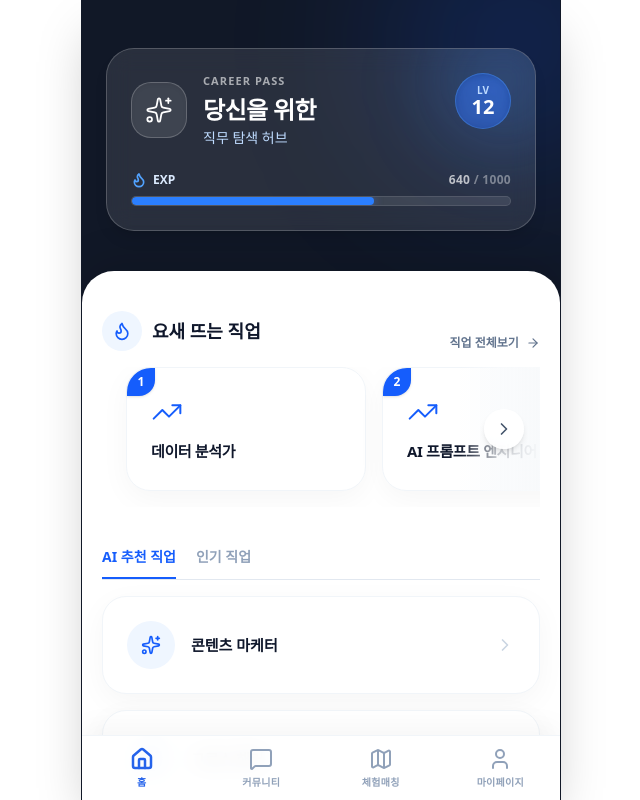
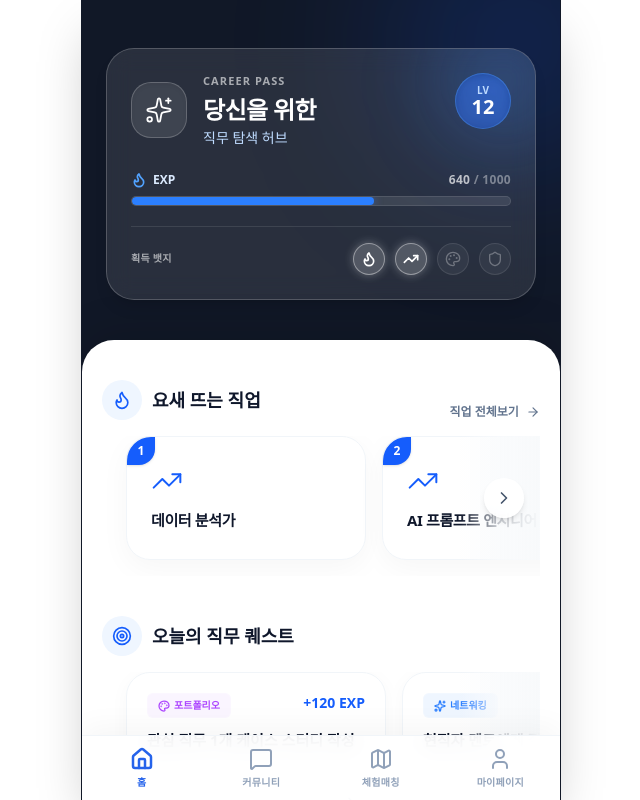
Before and after one commit to dami9133/catchup, a Next.js app: page /dashboard in a window 1280 px wide. Shown: the whole page, without its empty margins (319-959 px from the left). Built offline with nearby package versions, Linux system fonts and the light colour scheme.

Commit message:
[Auto] Feat: Add Badges and Today's Quests to Dashboard

```diff
--- a/src/app/dashboard/page.tsx
+++ b/src/app/dashboard/page.tsx
@@ -1,7 +1,7 @@
 'use client';
 
 import { useState, useEffect, useRef } from 'react';
-import { Flame, TrendingUp, Sparkles, Video, Lock, Unlock, Map as MapIcon, Gem, ChevronRight, ChevronLeft, ChevronDown, PlayCircle, Building2, Clock, Link as LinkIcon, X, ArrowRight } from 'lucide-react';
+import { Flame, TrendingUp, Sparkles, Video, Lock, Unlock, Map as MapIcon, Gem, ChevronRight, ChevronLeft, ChevronDown, PlayCircle, Building2, Clock, Link as LinkIcon, X, ArrowRight, Palette, Shield, CheckCircle, Target, Award } from 'lucide-react';
 import Link from 'next/link';
 
 type JobCategory = 'recommended' | 'popular';
@@ -19,11 +19,14 @@ export default function DashboardPage() {
 
   const scrollRefJobs = useRef<HTMLDivElement>(null);
   const scrollRefVlogs = useRef<HTMLDivElement>(null);
+  const scrollRefQuests = useRef<HTMLDivElement>(null);
 
   const [canScrollLeftJobs, setCanScrollLeftJobs] = useState(false);
   const [canScrollRightJobs, setCanScrollRightJobs] = useState(true);
   const [canScrollLeftVlogs, setCanScrollLeftVlogs] = useState(false);
   const [canScrollRightVlogs, setCanScrollRightVlogs] = useState(true);
+  const [canScrollLeftQuests, setCanScrollLeftQuests] = useState(false);
+  const [canScrollRightQuests, setCanScrollRightQuests] = useState(true);
 
   const handleScroll = (e: React.UIEvent<HTMLDivElement>, setLeft: Function, setRight: Function) => {
     const { scrollLeft, scrollWidth, clientWidth } = e.currentTarget;
@@ -102,7 +105,15 @@ export default function DashboardPage() {
 
   const fallbackJob = { title: '상세 정보', tasks: '다양한 실무 경험', certs: '관련 포트폴리오', companies: '유망 스타트업', satisfaction: '4.0', salary: '회사 내규에 따름' };
   const getJobInfo = (jobName: string) => JOB_INFO[jobName] || { ...fallbackJob, title: jobName };
-  const TRENDING_JOBS = ['데이터 분석가', 'AI 프롬프트 엔지니어', '그로스 해커'];
+  const TRENDING_JOBS = ['데이터 분석가', 'AI 프롬프트 엔지니어', '그로스 해커', '콘텐츠 마케터', 'UX/UI 디자이너'];
+
+  const TODAY_QUESTS = [
+    { id: 1, title: '관심 직무 1개 케이스 스터디 작성', category: '포트폴리오', exp: 120, icon: Palette, color: 'text-purple-500', bg: 'bg-purple-50' },
+    { id: 2, title: '현직자 멘토에게 질문 남기기', category: '네트워킹', exp: 80, icon: Sparkles, color: 'text-blue-500', bg: 'bg-blue-50' },
+    { id: 3, title: '직무 관련 아티클 3개 읽기', category: '지식 습득', exp: 50, icon: Target, color: 'text-emerald-500', bg: 'bg-emerald-50' },
+    { id: 4, title: '이력서 초안 작성 후 AI 피드백 받기', category: '이력서 점검', exp: 200, icon: CheckCircle, color: 'text-red-500', bg: 'bg-red-50' },
+  ];
+
   const recommendedJobs = userPersona?.jobs || ['콘텐츠 마케터', '그로스 해커'];
 
   // 추천 직무 2개 추출 (부족하면 기본값 매핑)
@@ -140,7 +151,7 @@ export default function DashboardPage() {
             </div>
           </div>
 
-          <div className="relative z-10">
+          <div className="relative z-10 mb-5">
             <div className="flex justify-between items-end mb-2">
               <div className="flex items-center gap-1.5">
                 <Flame className="w-4 h-4 text-blue-400" strokeWidth={2.5} />
@@ -150,6 +161,27 @@ export default function DashboardPage() {
             </div>
             <div className="h-2.5 w-full bg-white/10 rounded-full overflow-hidden border border-white/10">
               <div className="h-full bg-blue-500 w-[64%] rounded-full shadow-[0_0_10px_rgba(59,130,246,0.5)]"></div>
+            </div>
+          </div>
+
+          {/* 획득 뱃지 */}
+          <div className="relative z-10 border-t border-white/10 pt-4 flex items-center justify-between">
+            <span className="text-white/60 text-[10px] font-extrabold tracking-wide">획득 뱃지</span>
+            <div className="flex gap-2.5">
+              {/* 활성화된 뱃지 */}
+              <div className="w-8 h-8 rounded-full bg-white/20 border border-white/40 flex items-center justify-center shadow-[0_0_10px_rgba(255,255,255,0.3)]">
+                <Flame className="w-4 h-4 text-white" strokeWidth={2.5} />
+              </div>
+              <div className="w-8 h-8 rounded-full bg-white/20 border border-white/40 flex items-center justify-center shadow-[0_0_10px_rgba(255,255,255,0.3)]">
+                <TrendingUp className="w-4 h-4 text-white" strokeWidth={2.5} />
+              </div>
+              {/* 비활성화된 뱃지 */}
+              <div className="w-8 h-8 rounded-full bg-white/5 border border-white/10 flex items-center justify-center">
+                <Palette className="w-4 h-4 text-white/30" strokeWidth={2} />
+              </div>
+              <div className="w-8 h-8 rounded-full bg-white/5 border border-white/10 flex items-center justify-center">
+                <Shield className="w-4 h-4 text-white/30" strokeWidth={2} />
+              </div>
             </div>
           </div>
         </div>
@@ -208,6 +240,74 @@ export default function DashboardPage() {
             <div className={`absolute right-0 top-0 bottom-4 w-20 bg-gradient-to-l from-slate-50 via-slate-50/80 to-transparent flex items-center justify-end pointer-events-none z-10 transition-opacity ${canScrollRightJobs ? 'opacity-100' : 'opacity-0'}`}>
               <button
                 onClick={(e) => scrollRight(scrollRefJobs, e)}
+                className="w-10 h-10 bg-white/90 backdrop-blur-sm shadow-md rounded-full flex items-center justify-center text-slate-600 pointer-events-auto mr-4 hover:text-blue-600 transition-colors"
+              >
+                <ChevronRight className="w-5 h-5" />
+              </button>
+            </div>
+          </div>
+        </section>
+
+        {/* 1.5. 오늘의 직무 퀘스트 (가로 스크롤) */}
+        <section className="px-5">
+          <div className="flex justify-between items-end mb-4">
+            <h2 className="text-slate-900 font-extrabold text-lg flex items-center gap-2.5">
+              <div className="w-10 h-10 rounded-full bg-blue-50 text-blue-600 flex items-center justify-center">
+                <Target className="w-5 h-5" strokeWidth={2} />
+              </div>
+              오늘의 직무 퀘스트
+            </h2>
+          </div>
+
+          <div className="relative group">
+            <div
+              className="flex gap-4 overflow-x-auto pb-4 hide-scrollbar snap-x px-6"
+              ref={scrollRefQuests}
+              onScroll={(e) => handleScroll(e, setCanScrollLeftQuests, setCanScrollRightQuests)}
+            >
+              {TODAY_QUESTS.map((quest) => {
+                const QuestIcon = quest.icon;
+                return (
+                  <div
+                    key={quest.id}
+                    className="bg-white hover:border-slate-300 border border-slate-100 transition-colors rounded-[24px] p-5 w-[75%] max-w-[260px] snap-center flex-shrink-0 cursor-pointer relative shadow-[0_4px_20px_rgb(0,0,0,0.03)] flex flex-col justify-between active:scale-[0.98]"
+                  >
+                    <div>
+                      <div className="flex justify-between items-start mb-3">
+                        <span className={`px-2.5 py-1 ${quest.bg} ${quest.color} text-[10px] font-extrabold rounded-md border border-white/20 flex items-center gap-1`}>
+                          <QuestIcon className="w-3 h-3" strokeWidth={2.5} />
+                          {quest.category}
+                        </span>
+                        <span className="text-blue-600 font-black text-sm">+{quest.exp} EXP</span>
+                      </div>
+                      <h3 className="text-slate-900 font-extrabold text-[15px] leading-snug break-keep">{quest.title}</h3>
+                    </div>
+                    <div className="mt-4 flex justify-end">
+                      <div className="w-8 h-8 rounded-full bg-slate-50 flex items-center justify-center">
+                        <ArrowRight className="w-4 h-4 text-slate-400" />
+                      </div>
+                    </div>
+                  </div>
+                );
+              })}
+            </div>
+
+            {/* 좌측 화살표 */}
+            {canScrollLeftQuests && (
+              <div className="absolute left-4 top-0 bottom-4 w-12 flex items-center justify-start pointer-events-none z-10">
+                <button
+                  onClick={(e) => scrollLeft(scrollRefQuests, e)}
+                  className="w-10 h-10 bg-white/90 backdrop-blur-sm shadow-md rounded-full flex items-center justify-center text-slate-600 pointer-events-auto hover:text-blue-600 transition-colors"
+                >
+                  <ChevronLeft className="w-5 h-5" />
+                </button>
+              </div>
+            )}
+
+            {/* 우측 그라데이션 및 화살표 */}
+            <div className={`absolute right-0 top-0 bottom-4 w-20 bg-gradient-to-l from-slate-50 via-slate-50/80 to-transparent flex items-center justify-end pointer-events-none z-10 transition-opacity ${canScrollRightQuests ? 'opacity-100' : 'opacity-0'}`}>
+              <button
+                onClick={(e) => scrollRight(scrollRefQuests, e)}
                 className="w-10 h-10 bg-white/90 backdrop-blur-sm shadow-md rounded-full flex items-center justify-center text-slate-600 pointer-events-auto mr-4 hover:text-blue-600 transition-colors"
               >
                 <ChevronRight className="w-5 h-5" />
```
